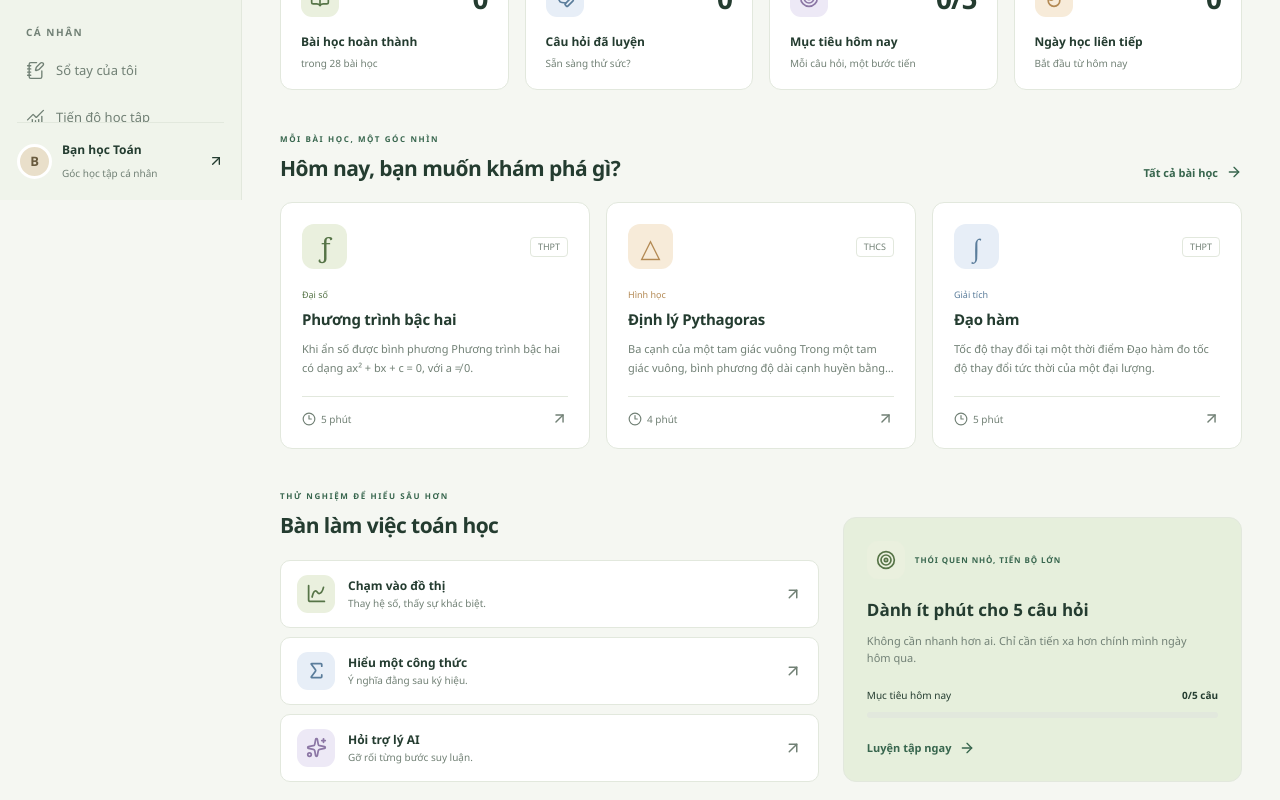
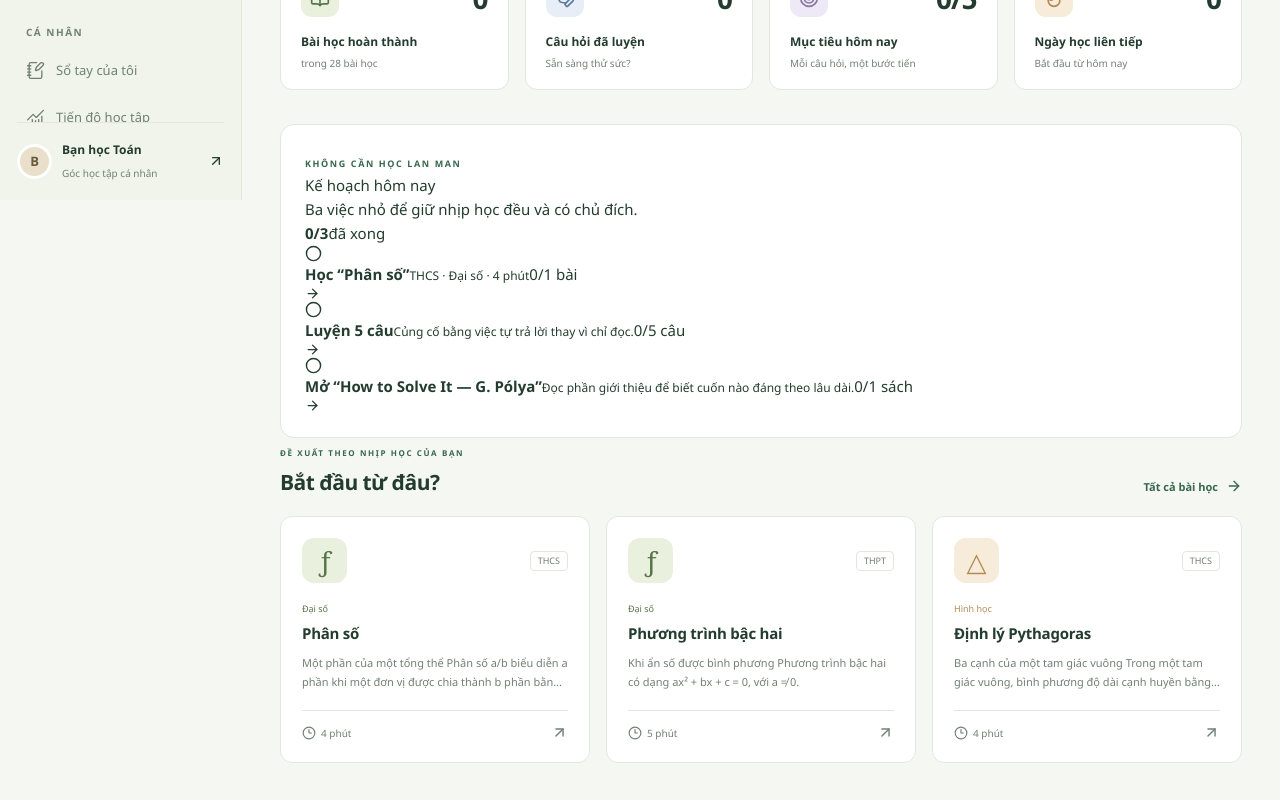
Before and after one commit to koko999-tien/mathnexus, a React (Vite) app: page / in a window 1280 px wide. Shown: the part 600-1400 px from the top of the page. Built offline with nearby package versions, Linux system fonts and the light colour scheme.

Commit message:
Personalize dashboard learning plan and recommendations

```diff
--- a/src/pages/Dashboard.tsx
+++ b/src/pages/Dashboard.tsx
@@ -1,9 +1,10 @@
 import { Link } from 'react-router-dom';
-import { ArrowRight, ArrowUpRight, BookOpen, CalendarDays, ChartSpline, Check, Flame, Lightbulb, PenTool, Sigma, Sparkles, Target } from 'lucide-react';
+import { ArrowRight, ArrowUpRight, BookOpen, CalendarDays, ChartSpline, Check, Circle, Flame, Lightbulb, PenTool, Sigma, Sparkles, Target } from 'lucide-react';
 import { LESSONS } from '../data/lessons';
 import { THINK } from '../data/think';
 import { useProgress } from '../hooks/useProgress';
 import { emptyActivity, localDate } from '../utils/storage';
+import { recommendLessons, todayPlan } from '../utils/learningInsights';
 import { LessonCard } from '../components/ui/LessonCard';
 import { MathArtwork } from '../components/ui/MathArtwork';
 
@@ -13,8 +14,10 @@ export default function Dashboard() {
   const today = now.toLocaleDateString('vi-VI', { weekday: 'long', day: 'numeric', month: 'long' });
   const challengeIndex = Number(localDate().replaceAll('-', '')) % THINK.length;
   const challenge = THINK[challengeIndex];
-  const featured = ['quad', 'pyth', 'der'].map(id => LESSONS.find(l => l.id === id)!);
-  const nextLesson = LESSONS.find(l => l.id === p.lastLesson && !p.lessonsRead.includes(l.id)) || LESSONS.find(l => !p.lessonsRead.includes(l.id)) || LESSONS[0];
+  const recommended = recommendLessons(p, 3);
+  const nextLesson = recommended[0] || LESSONS[0];
+  const plan = todayPlan(p);
+  const planDone = plan.filter(item => item.done).length;
   const day = p.activity[localDate()] || emptyActivity();
   const goalProgress = Math.min(100, Math.round(day.questions / p.dailyGoal * 100));
 
@@ -22,26 +25,35 @@ export default function Dashboard() {
     <div className="dashboard-heading"><div><p className="eyebrow">GÓC HỌC TẬP CỦA BẠN</p><h1>Một ngày mới, một ý tưởng mới<span className="heading-dot">.</span></h1><p>Chào {p.displayName === 'Bạn học Toán' ? 'bạn' : p.displayName}, cùng khám phá vẻ đẹp của toán học nhé.</p></div><span className="date-pill"><CalendarDays size={15} />{today}</span></div>
 
     <div className="hero-grid">
-      <div className="hero-card"><div className="hero-copy"><span className="hero-label"><span /> HỌC ĐỂ HIỂU, KHÔNG CHỈ ĐỂ NHỚ</span><h2>Những ý tưởng lớn<br />bắt đầu từ <em>sự tò mò.</em></h2><p>Từ một công thức quen thuộc đến cả một thế giới đáng khám phá. Đi theo nhịp học của riêng bạn.</p><Link to={`/lesson/${nextLesson.id}`} className="button button-dark">{p.lessonsRead.length ? 'Tiếp tục hành trình' : 'Bắt đầu khám phá'}<ArrowRight size={17} /></Link><div className="hero-caption"><BookOpen size={14} /> {LESSONS.length} bài học · Từ THCS đến đại học</div></div><MathArtwork /></div>
-      <div className="challenge-card"><div className="card-eyebrow"><span className="small-icon peach"><Lightbulb size={18} /></span><span>THỬ THÁCH HÔM NAY</span></div><span className="challenge-tag">Một chút tư duy</span><h2>{challenge.t}</h2><p>{challenge.q}</p><Link to={`/think?item=${challengeIndex}`} className="text-link">Bạn có lời giải chứ?<ArrowRight size={16} /></Link><span className="challenge-decoration" aria-hidden="true">?</span></div>
+      <div className="hero-card"><div className="hero-copy"><span className="hero-label"><span /> HỌC ĐỂ HIỂU, KHÔNG CHỈ ĐỂ NHỚ</span><h2>Những ý tưởng lớn<br />bắt đầu từ <em>sự tò mò.</em></h2><p>{p.lastLesson ? 'Tiếp tục từ nhịp học gần nhất với “' + nextLesson.t + '”.' : 'Từ một công thức quen thuộc đến cả một thế giới đáng khám phá. Đi theo nhịp học của riêng bạn.'}</p><Link to={'/lesson/' + nextLesson.id} className="button button-dark">{p.lessonsRead.length || p.lastLesson ? 'Học bài tiếp theo' : 'Bắt đầu khám phá'}<ArrowRight size={17} /></Link><div className="hero-caption"><BookOpen size={14} /> {LESSONS.length} bài học · Từ THCS đến đại học</div></div><MathArtwork /></div>
+      <div className="challenge-card"><div className="card-eyebrow"><span className="small-icon peach"><Lightbulb size={18} /></span><span>THỬ THÁCH HÔM NAY</span></div><span className="challenge-tag">Một chút tư duy</span><h2>{challenge.t}</h2><p>{challenge.q}</p><Link to={'/think?item=' + challengeIndex} className="text-link">Bạn có lời giải chứ?<ArrowRight size={16} /></Link><span className="challenge-decoration" aria-hidden="true">?</span></div>
     </div>
 
     <div className="stats-grid">{[
-      { Icon: BookOpen, value: p.lessonsRead.length, label: 'Bài học hoàn thành', tone: 'green', detail: `trong ${LESSONS.length} bài học` },
-      { Icon: PenTool, value: p.questionsDone, label: 'Câu hỏi đã luyện', tone: 'blue', detail: p.questionsDone ? `${p.questionsCorrect} câu trả lời đúng` : 'Sẵn sàng thử sức?' },
-      { Icon: Target, value: `${day.questions}/${p.dailyGoal}`, label: 'Mục tiêu hôm nay', tone: 'lilac', detail: goalProgress === 100 ? 'Tuyệt vời, bạn đã làm được!' : 'Mỗi câu hỏi, một bước tiến' },
+      { Icon: BookOpen, value: p.lessonsRead.length, label: 'Bài học hoàn thành', tone: 'green', detail: 'trong ' + LESSONS.length + ' bài học' },
+      { Icon: PenTool, value: p.questionsDone, label: 'Câu hỏi đã luyện', tone: 'blue', detail: p.questionsDone ? p.questionsCorrect + ' câu trả lời đúng' : 'Sẵn sàng thử sức?' },
+      { Icon: Target, value: day.questions + '/' + p.dailyGoal, label: 'Mục tiêu hôm nay', tone: 'lilac', detail: goalProgress === 100 ? 'Tuyệt vời, bạn đã làm được!' : 'Mỗi câu hỏi, một bước tiến' },
       { Icon: Flame, value: p.streak, label: 'Ngày học liên tiếp', tone: 'peach', detail: p.streak ? 'Giữ ngọn lửa tò mò nhé' : 'Bắt đầu từ hôm nay' },
-    ].map(({ Icon, value, label, tone, detail }) => <Link to="/progress" key={label} className="stat-card"><div className="stat-top"><span className={`small-icon ${tone}`}><Icon size={20} /></span><strong>{value}</strong></div><h3>{label}</h3><p>{detail}</p></Link>)}</div>
+    ].map(({ Icon, value, label, tone, detail }) => <Link to="/progress" key={label} className="stat-card"><div className="stat-top"><span className={'small-icon ' + tone}><Icon size={20} /></span><strong>{value}</strong></div><h3>{label}</h3><p>{detail}</p></Link>)}</div>
 
-    <div className="section-heading"><div><span className="eyebrow">MỖI BÀI HỌC, MỘT GÓC NHÌN</span><h2>Hôm nay, bạn muốn khám phá gì?</h2></div><Link to="/library" className="text-link">Tất cả bài học<ArrowRight size={16} /></Link></div>
-    <div className="lesson-grid">{featured.map(lesson => <LessonCard key={lesson.id} lesson={lesson} done={p.lessonsRead.includes(lesson.id)} />)}</div>
+    <div className="today-plan panel">
+      <div className="today-plan-head"><div><span className="eyebrow">KHÔNG CẦN HỌC LAN MAN</span><h2>Kế hoạch hôm nay</h2><p>Ba việc nhỏ để giữ nhịp học đều và có chủ đích.</p></div><div className="plan-score" aria-label={planDone + ' trên ' + plan.length + ' việc đã hoàn thành'}><strong>{planDone}/{plan.length}</strong><span>đã xong</span></div></div>
+      <div className="plan-grid">{plan.map(item => <Link key={item.id} to={item.to} className={'plan-item' + (item.done ? ' is-done' : '')}>
+        <span className="plan-check">{item.done ? <Check size={17} /> : <Circle size={17} />}</span>
+        <span className="plan-copy"><strong>{item.title}</strong><small>{item.detail}</small></span>
+        <span className="plan-progress">{item.progressLabel}<ArrowRight size={15} /></span>
+      </Link>)}</div>
+    </div>
+
+    <div className="section-heading"><div><span className="eyebrow">ĐỀ XUẤT THEO NHỊP HỌC CỦA BẠN</span><h2>{p.lastLesson ? 'Nên học gì tiếp?' : 'Bắt đầu từ đâu?'}</h2></div><Link to="/library" className="text-link">Tất cả bài học<ArrowRight size={16} /></Link></div>
+    <div className="lesson-grid">{recommended.map(lesson => <LessonCard key={lesson.id} lesson={lesson} done={p.lessonsRead.includes(lesson.id)} />)}</div>
 
     <div className="dashboard-bottom"><div><div className="section-heading"><div><span className="eyebrow">THỬ NGHIỆM ĐỂ HIỂU SÂU HƠN</span><h2>Bàn làm việc toán học</h2></div></div><div className="quick-tools">{[
       { to: '/graph', Icon: ChartSpline, title: 'Chạm vào đồ thị', text: 'Thay hệ số, thấy sự khác biệt.', tone: 'green' },
       { to: '/formulas', Icon: Sigma, title: 'Hiểu một công thức', text: 'Ý nghĩa đằng sau ký hiệu.', tone: 'blue' },
       { to: '/ai', Icon: Sparkles, title: 'Hỏi trợ lý AI', text: 'Gỡ rối từng bước suy luận.', tone: 'lilac' },
-    ].map(({ to, Icon, title, text, tone }) => <Link key={to} to={to} className="quick-tool"><span className={`small-icon ${tone}`}><Icon size={21} /></span><div><h3>{title}</h3><p>{text}</p></div><ArrowUpRight size={18} /></Link>)}</div></div>
-      <div className="daily-goal"><div className="goal-heading"><span className="small-icon green">{goalProgress === 100 ? <Check size={20} /> : <Target size={20} />}</span><span>THÓI QUEN NHỎ, TIẾN BỘ LỚN</span></div><h3>{goalProgress === 100 ? 'Bạn đã hoàn thành mục tiêu!' : `Dành ít phút cho ${p.dailyGoal} câu hỏi`}</h3><p>Không cần nhanh hơn ai. Chỉ cần tiến xa hơn chính mình ngày hôm qua.</p><div className="goal-label"><span>Mục tiêu hôm nay</span><strong>{day.questions}/{p.dailyGoal} câu</strong></div><div className="progress-track" role="progressbar" aria-label="Mục tiêu hôm nay" aria-valuenow={goalProgress} aria-valuemin={0} aria-valuemax={100}><span style={{ width: `${goalProgress}%` }} /></div><Link to="/practice" className="text-link">Luyện tập ngay<ArrowRight size={16} /></Link></div>
+    ].map(({ to, Icon, title, text, tone }) => <Link key={to} to={to} className="quick-tool"><span className={'small-icon ' + tone}><Icon size={21} /></span><div><h3>{title}</h3><p>{text}</p></div><ArrowUpRight size={18} /></Link>)}</div></div>
+      <div className="daily-goal"><div className="goal-heading"><span className="small-icon green">{goalProgress === 100 ? <Check size={20} /> : <Target size={20} />}</span><span>THÓI QUEN NHỎ, TIẾN BỘ LỚN</span></div><h3>{goalProgress === 100 ? 'Bạn đã hoàn thành mục tiêu!' : 'Dành ít phút cho ' + p.dailyGoal + ' câu hỏi'}</h3><p>Không cần nhanh hơn ai. Chỉ cần tiến xa hơn chính mình ngày hôm qua.</p><div className="goal-label"><span>Mục tiêu hôm nay</span><strong>{day.questions}/{p.dailyGoal} câu</strong></div><div className="progress-track" role="progressbar" aria-label="Mục tiêu hôm nay" aria-valuenow={goalProgress} aria-valuemin={0} aria-valuemax={100}><span style={{ width: goalProgress + '%' }} /></div><Link to="/practice" className="text-link">Luyện tập ngay<ArrowRight size={16} /></Link></div>
     </div>
   </section>;
 }
```
